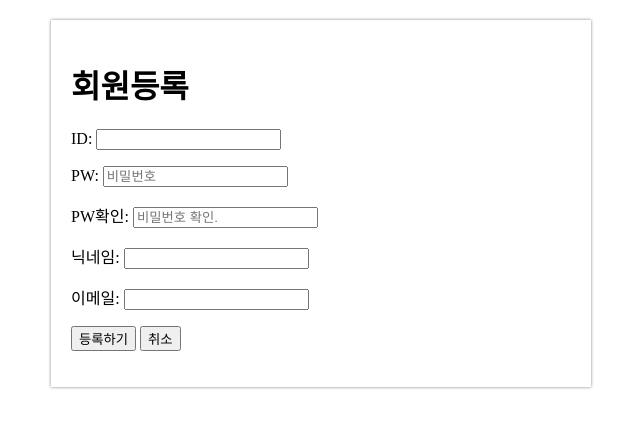
After one commit to hyunjunhwang1994/Hanghae99, a Flask app: page /register in a window 1280 px wide. The commit adds this page. Shown: the top 428 px of the page, without its empty margins (319-959 px from the left). Run offline with Flask 2, Linux system fonts and the light colour scheme.

Commit message:
login,register
htmls added

```diff
--- a/app.py
+++ b/app.py
@@ -9,15 +9,15 @@ db = client.dbsparta
 
 
 
+@app.route('/')
+def home():
+    return render_template('index.html')
+
+@app.route('/register')
+def regiser():
+    return render_template('register.html')
 
 
-@app.route('/')
-def home():
-
-    doc = {'name': 'bobby', 'age': 21}
-    db.test.insert_one(doc)
-
-    return 'index.html'
 
 
 
--- /dev/null
+++ b/templates/register.html
@@ -0,0 +1,42 @@
+<!DOCTYPE html>
+<html lang="en">
+<head>
+    <meta charset="UTF-8">
+    <title>Title</title>
+</head>
+<script src="https://ajax.googleapis.com/ajax/libs/jquery/3.5.1/jquery.min.js"></script>
+<style>
+    .signUpBox {
+        width: 95%;
+        max-width: 500px;
+        margin: 20px auto 0 auto;
+        padding: 20px;
+        box-shadow: 0 0 3px 0 gray;
+    }
+
+
+</style>
+
+<script>
+
+
+
+</script>
+
+<body>
+<div class="signUpBox">
+    <h1>회원등록</h1>
+
+    <p> ID: <input type="text" id="inputid"/> </p>
+<!--    <button onclick="dupCheck()">중복확인</button> -->
+    <p> PW: <input type="password" id="inputpw1" placeholder="비밀번호"/> </p>
+    <p> PW확인: <input type="password" id="inputPw2" placeholder="비밀번호 확인."/> </p>
+    <p> 닉네임: <input type="text" id="inputNick"/> </p>
+    <p> 이메일: <input type="text" id="inputEmail"/> </p>
+
+<!--        <button onclick="doubleCheck()">중복확인</button> -->
+    <p> <button onclick="signUp()">등록하기</button>
+        <button onclick="">취소</button> </p>
+</div>
+</body>
+</html>
```
Also changed, not shown: templates/index.html (+39 -1 lines).
